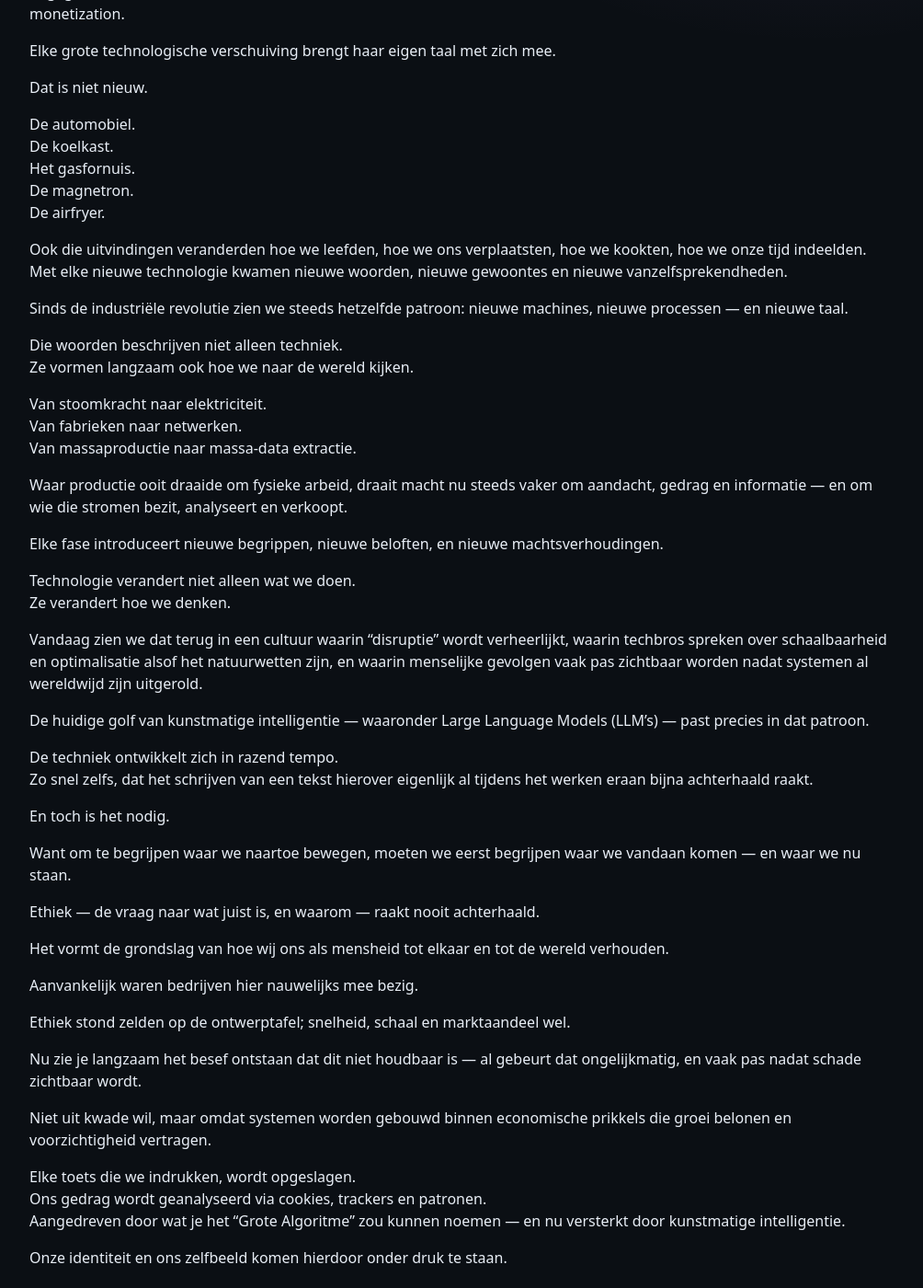
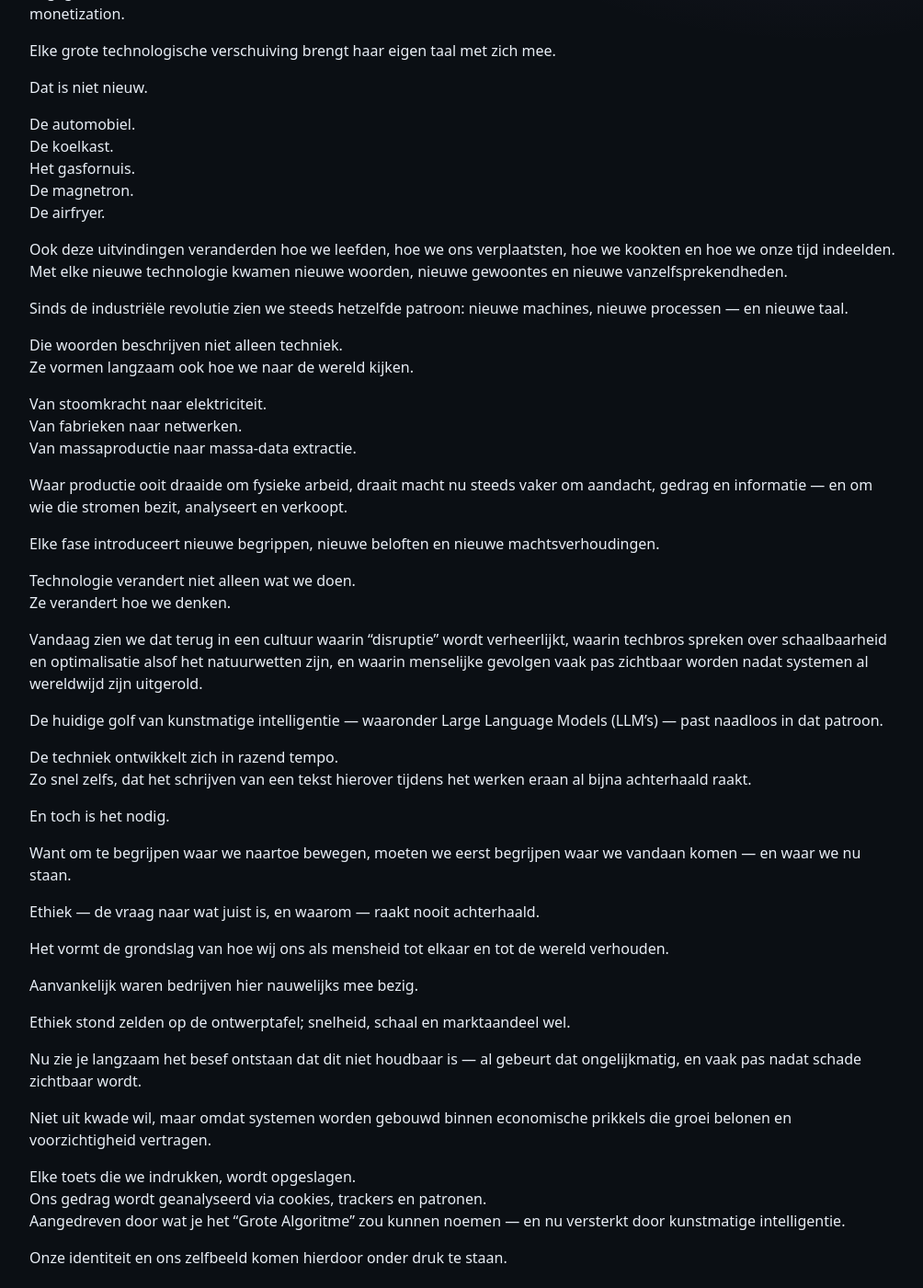
Before and after one commit to MartijnBruzzese/ModelHaven-Studio, a Jekyll site: the page built from POSITION_PAPERS/ETHICS/NL/ETHISCH_FUNDAMENT/00_inleiding.md, in a window 1280 px wide and 1400 px high, scrolled down 589 px. Shown: the whole window at 92% size, without its empty margins (136-1140 px from the left). Built offline with Jekyll 4.4.1, drawn with Linux system fonts in a browser that asks for light colours; our own code applies the rules of GitHub Pages for plain Markdown files; some of the changed text lies outside the part shown.

Commit message:
Update 00_inleiding.md

```diff
--- a/POSITION_PAPERS/ETHICS/NL/ETHISCH_FUNDAMENT/00_inleiding.md
+++ b/POSITION_PAPERS/ETHICS/NL/ETHISCH_FUNDAMENT/00_inleiding.md
@@ -34,7 +34,7 @@ Het gasfornuis.
 De magnetron.
 De airfryer.
 
-Ook die uitvindingen veranderden hoe we leefden, hoe we ons verplaatsten, hoe we kookten, hoe we onze tijd indeelden. Met elke nieuwe technologie kwamen nieuwe woorden, nieuwe gewoontes en nieuwe vanzelfsprekendheden.
+Ook deze uitvindingen veranderden hoe we leefden, hoe we ons verplaatsten, hoe we kookten en hoe we onze tijd indeelden. Met elke nieuwe technologie kwamen nieuwe woorden, nieuwe gewoontes en nieuwe vanzelfsprekendheden.
 
 Sinds de industriële revolutie zien we steeds hetzelfde patroon: nieuwe machines, nieuwe processen — en nieuwe taal.
 
@@ -47,17 +47,17 @@ Van massaproductie naar massa-data extractie.
 
 Waar productie ooit draaide om fysieke arbeid, draait macht nu steeds vaker om aandacht, gedrag en informatie — en om wie die stromen bezit, analyseert en verkoopt.
 
-Elke fase introduceert nieuwe begrippen, nieuwe beloften, en nieuwe machtsverhoudingen.
+Elke fase introduceert nieuwe begrippen, nieuwe beloften en nieuwe machtsverhoudingen.
 
 Technologie verandert niet alleen wat we doen.
 Ze verandert hoe we denken.
 
 Vandaag zien we dat terug in een cultuur waarin “disruptie” wordt verheerlijkt, waarin techbros spreken over schaalbaarheid en optimalisatie alsof het natuurwetten zijn, en waarin menselijke gevolgen vaak pas zichtbaar worden nadat systemen al wereldwijd zijn uitgerold.
 
-De huidige golf van kunstmatige intelligentie — waaronder Large Language Models (LLM’s) — past precies in dat patroon.
+De huidige golf van kunstmatige intelligentie — waaronder Large Language Models (LLM’s) — past naadloos in dat patroon.
 
 De techniek ontwikkelt zich in razend tempo.
-Zo snel zelfs, dat het schrijven van een tekst hierover eigenlijk al tijdens het werken eraan bijna achterhaald raakt.
+Zo snel zelfs, dat het schrijven van een tekst hierover tijdens het werken eraan al bijna achterhaald raakt.
 
 En toch is het nodig.
 
```
Also changed, not shown: other parts of POSITION_PAPERS/ETHICS/NL/ETHISCH_FUNDAMENT/00_inleiding.md (+4 -4 lines).
